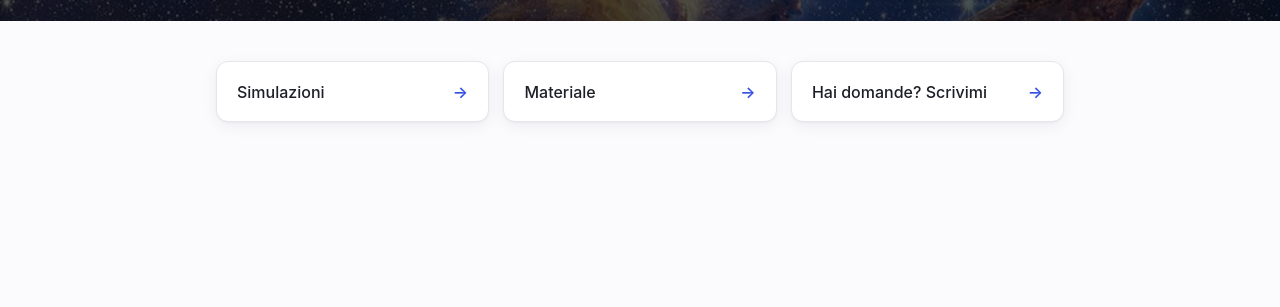
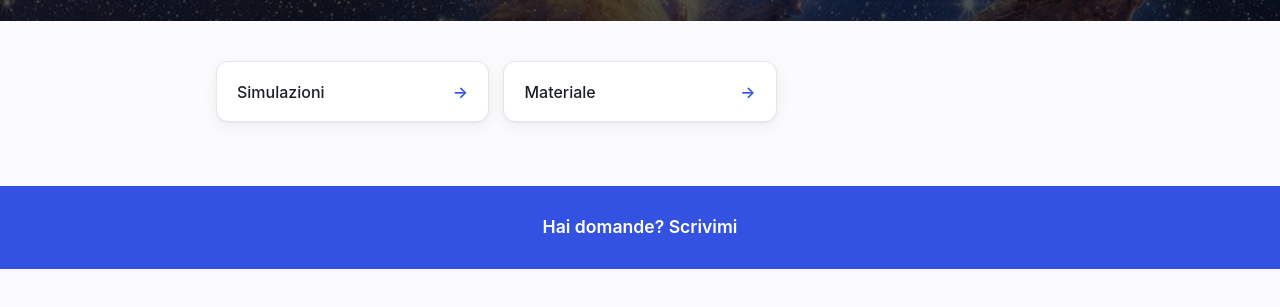
Before and after one commit to alessandroravelli/simulazioni-fisica-matematica, a plain HTML site: page public/index.html in a window 1280 px wide. Shown: the part 299-606 px from the top of the page. Drawn offline with Linux system fonts and the light colour scheme.

Commit message:
Fix gate (run_worker_first), banda contatti a piena larghezza, ignora .DS_Store negli asset

```diff
--- a/public/assets/css/style.css
+++ b/public/assets/css/style.css
@@ -147,6 +147,22 @@ main.dashboard {
   padding-top: 2.5rem;
 }
 
+.banda-contatto {
+  display: block;
+  text-align: center;
+  padding: 1.75rem 1.5rem;
+  background: var(--accent);
+  color: var(--accent-fg);
+  text-decoration: none;
+  font-weight: 600;
+  font-size: 1.1rem;
+  transition: opacity 0.12s ease;
+}
+
+.banda-contatto:hover {
+  opacity: 0.88;
+}
+
 a { color: var(--accent); }
 
 .categoria {
--- a/public/index.html
+++ b/public/index.html
@@ -23,10 +23,8 @@
     <a class="card-esperimento" href="materiale/">
       <span class="card-titolo">Materiale</span><span class="card-freccia">&rarr;</span>
     </a>
-    <a class="card-esperimento" href="mailto:alessandroravelli@collegiosacrafamiglia.it">
-      <span class="card-titolo">Hai domande? Scrivimi</span><span class="card-freccia">&rarr;</span>
-    </a>
   </div>
 </main>
+<a class="banda-contatto" href="mailto:alessandroravelli@collegiosacrafamiglia.it">Hai domande? Scrivimi</a>
 </body>
 </html>
```
Also changed, not shown: 2 other files.
